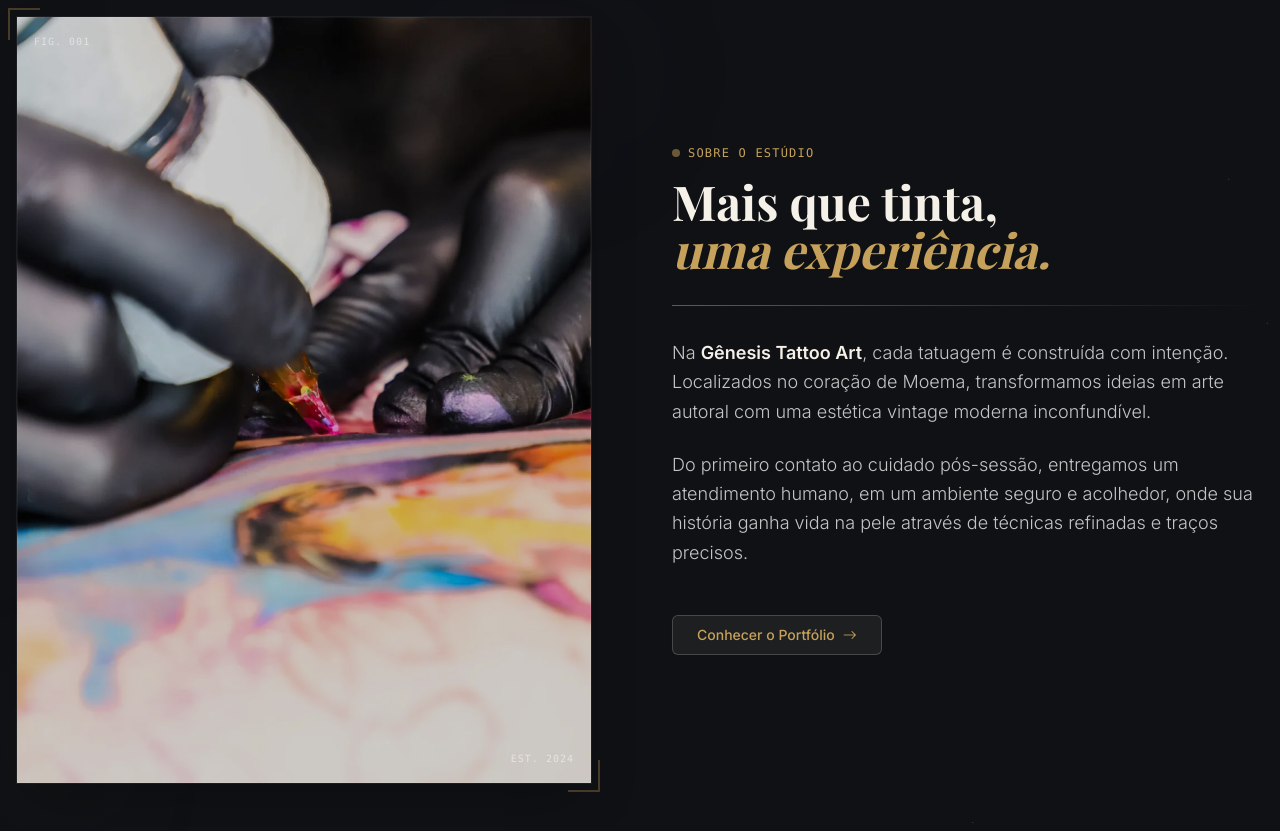
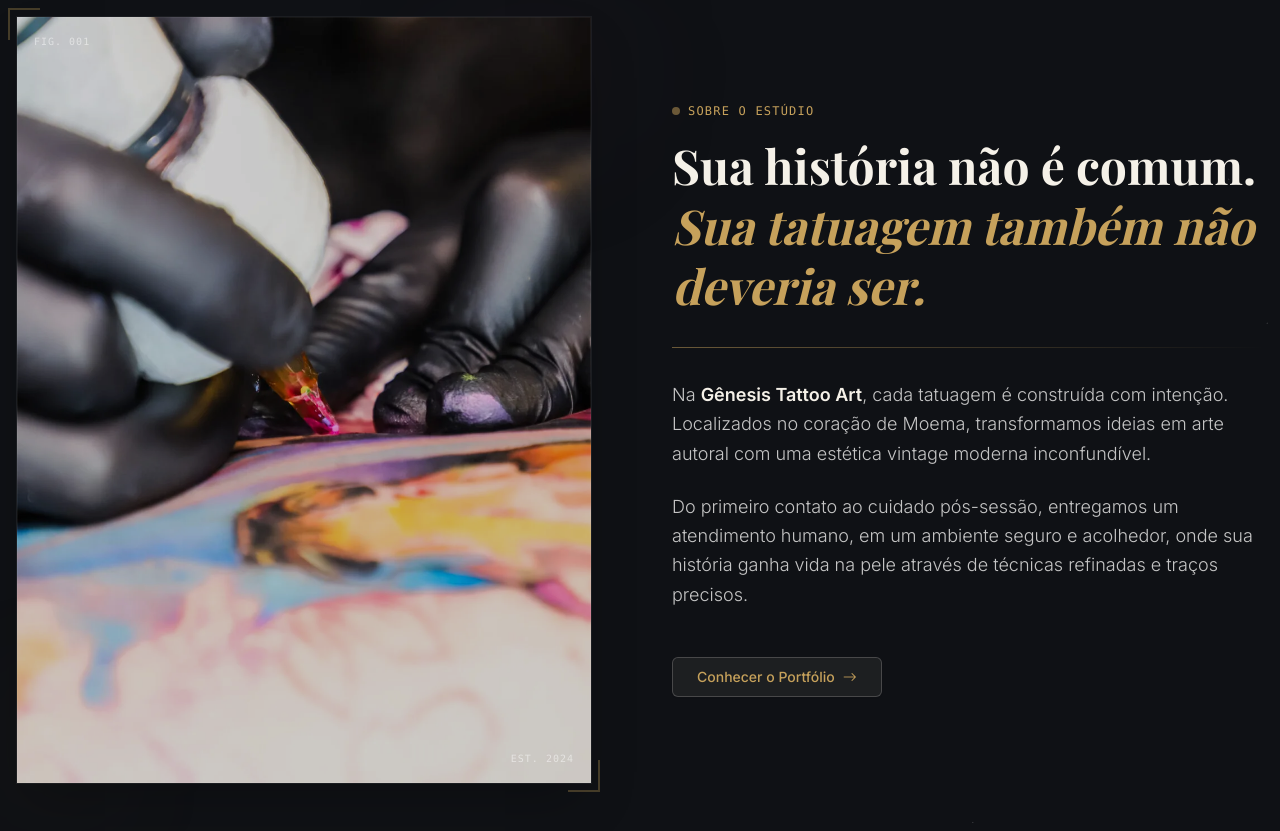
Before and after one commit to igormart21/genesi-tattoo-website, a Next.js app: page / in a window 1280 px wide. Shown: the part 920-1751 px from the top of the page. Built offline with nearby package versions, Linux system fonts and the light colour scheme; a web font is replaced by a local one.

Commit message:
feat: Update about section title
- Replaced 'Mais que tinta, uma experiência.' with 'Sua história não é comum. Sua tatuagem também não deveria ser.'
- Adjusted typography for new title

```diff
--- a/components/sections/about.tsx
+++ b/components/sections/about.tsx
@@ -43,9 +43,9 @@ export function About() {
                                 <div className="w-2 h-2 bg-primary rounded-full animate-pulse"></div>
                                 <span className="text-xs font-mono text-primary tracking-widest uppercase">Sobre o Estúdio</span>
                             </div>
-                            <h2 className="text-4xl md:text-5xl font-serif font-bold text-foreground">
-                                Mais que tinta, <br />
-                                <span className="text-primary italic">uma experiência.</span>
+                            <h2 className="text-3xl md:text-5xl font-serif font-bold text-foreground leading-tight">
+                                Sua história não é comum. <br />
+                                <span className="text-primary italic">Sua tatuagem também não deveria ser.</span>
                             </h2>
                         </div>
 
```
